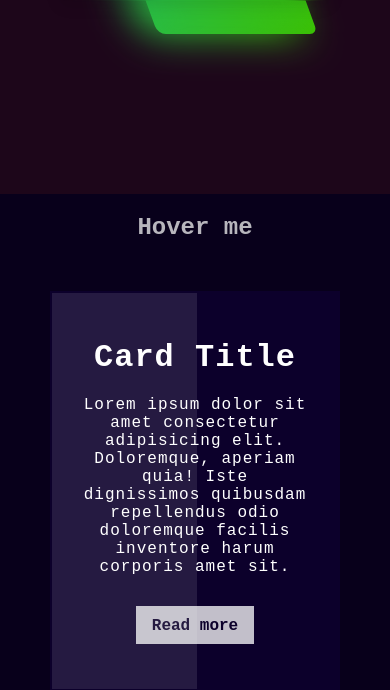
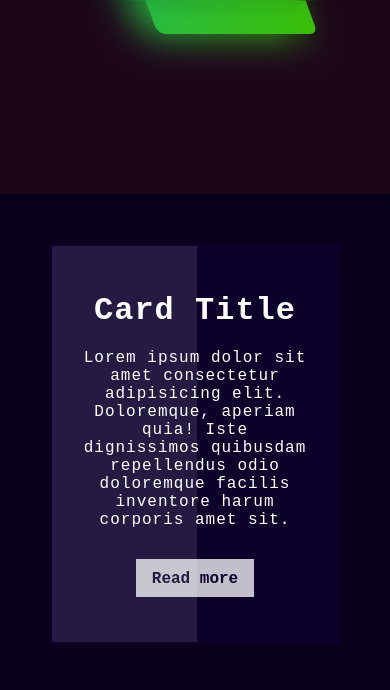
Before and after one commit to sahvanart/css-work, a PHP site: page /projects/old/cards/index.html in a window 390 px wide; the page is wider, and only the part inside the window is pictured. Shown: the part 1625-2315 px from the top of that part. Run offline with PHP 8.4, Linux system fonts and the light colour scheme.

Commit message:
feat: better responsiveness except for last cards

```diff
--- a/projects/old/cards/index.html
+++ b/projects/old/cards/index.html
@@ -46,7 +46,6 @@
     </section>
 
     <section class="shining">
-        <h2>Hover me</h2>
         <div class="card">
             <span></span>
             <span></span>
@@ -87,7 +86,6 @@
 
 
     <section class="stacked">
-        <h2>Hover me</h2>
         <div class="container">
             <div class="card" style="--i: -2">
                 <div class="content" style="--j: 1">
--- a/projects/old/cards/style.css
+++ b/projects/old/cards/style.css
@@ -41,14 +41,6 @@ h2 {
   color: rgba(255, 255, 255, 0.712);
   text-align: center;
   padding: 20px 0 0 0;
-}
-
-.shining h2 {
-  align-self: flex-start;
-}
-
-.stacked h2 {
-  transform: translateX(-100px);
 }
 
 
```
